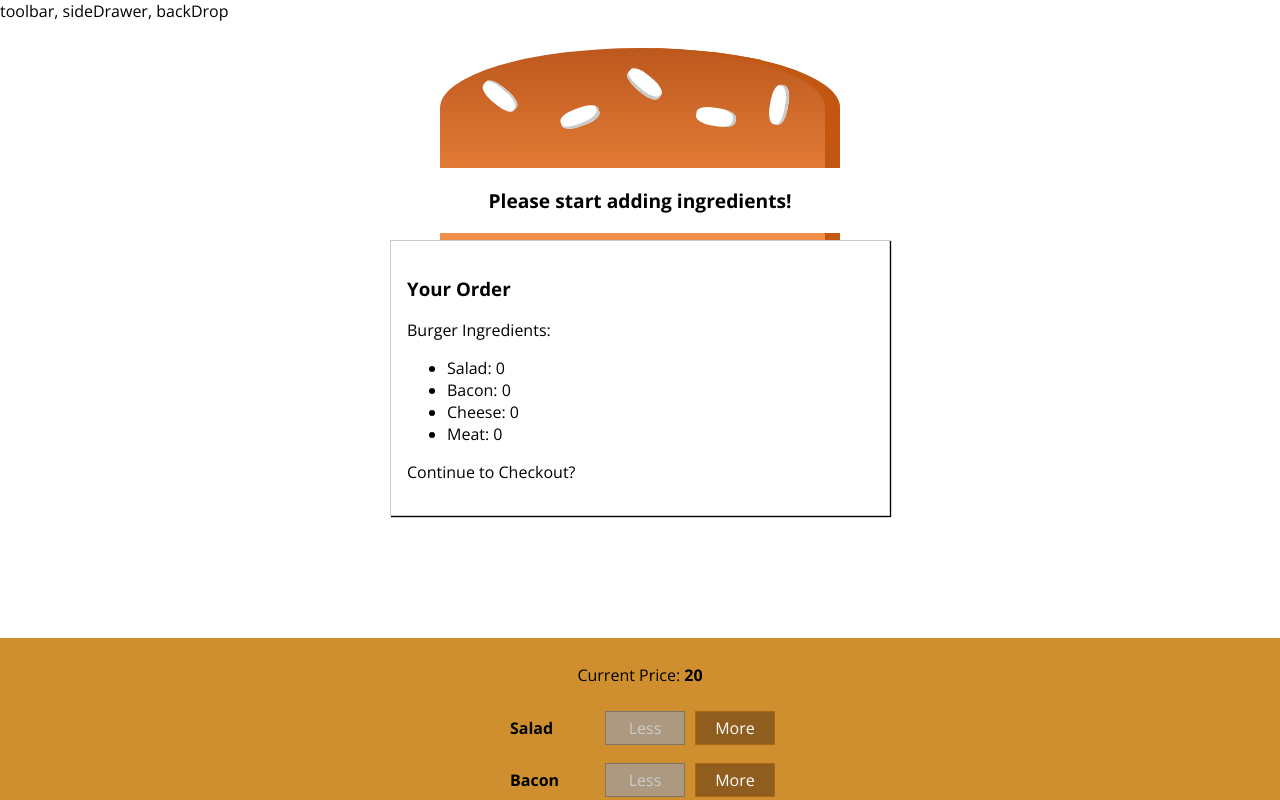
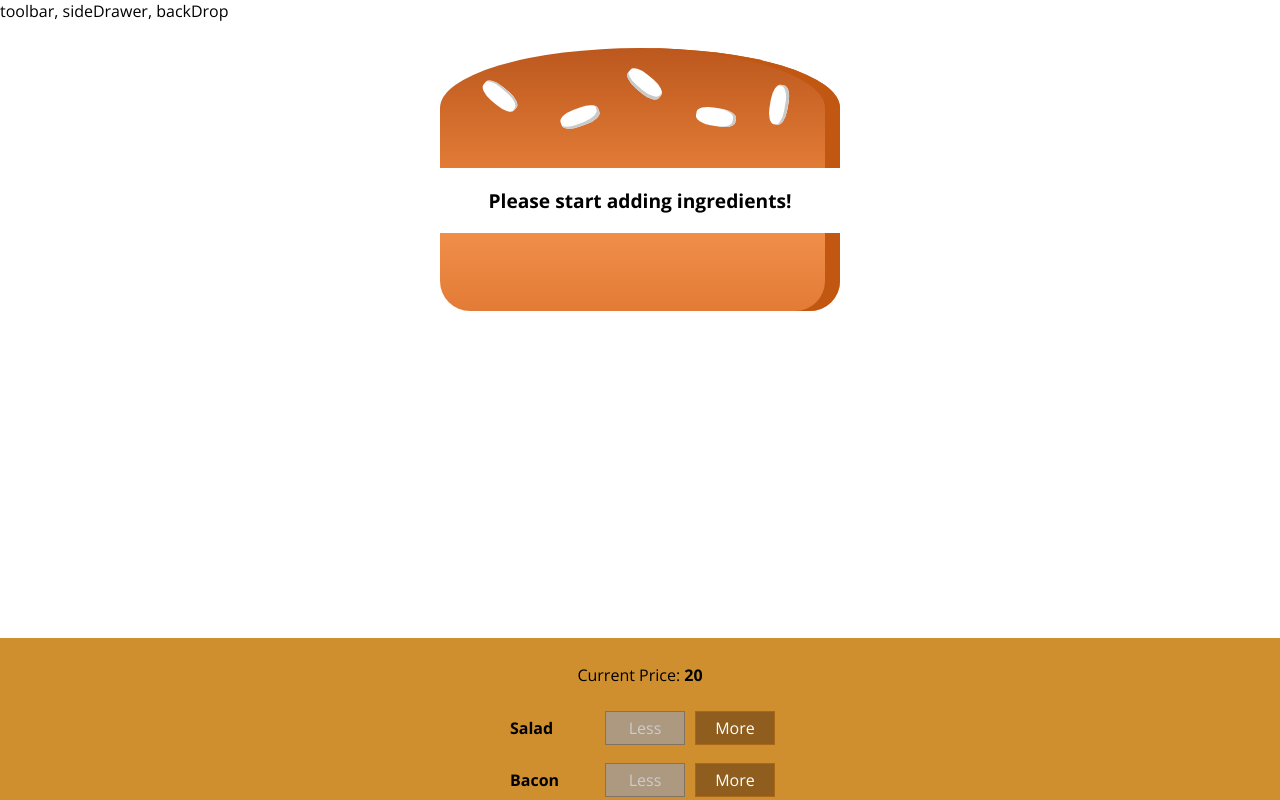
Before and after one commit to adityasethi06/burger-builder, a React app: page / in a window 1280 px wide. Shown: the top 800 px of the page. Built offline with nearby package versions, Linux system fonts and the light colour scheme.

Commit message:
showing order summary with animation

```diff
--- a/src/components/Burger/BuildControls/BuildControls.js
+++ b/src/components/Burger/BuildControls/BuildControls.js
@@ -21,7 +21,8 @@ const buildControls = (props) => (
             })}
             <button
                 className={classes.OrderButton}
-                disabled={!props.purchaseable}>ORDER NOW</button>
+                disabled={!props.purchaseable}
+                onClick={props.ordered}>ORDER NOW</button>
       </div>
 );
 
--- a/src/components/UI/Modal/Modal.js
+++ b/src/components/UI/Modal/Modal.js
@@ -2,7 +2,12 @@ import React from 'react';
 import classes from './Modal.css';
 
 const modal = (props) => (
-    <div className={classes.Modal}>
+    <div
+        className={classes.Modal}
+        style={{
+            transform: props.show ? 'translateY(0)' : 'translateY(-100vh)',
+            opacity: props.show ? '1': '0'
+        }}>
         {props.children}
     </div>
 );
--- a/src/containers/BurgerBuilder/BurgerBuilder.js
+++ b/src/containers/BurgerBuilder/BurgerBuilder.js
@@ -21,7 +21,8 @@ class BurgerBuilder extends Component {
         meat: 0
       },
       totalPrice: 20,
-      purchaseable: false
+      purchaseable: false,
+      purchasing: false
     }
 
     updatePurchaseState (ingredients) {
@@ -59,6 +60,9 @@ class BurgerBuilder extends Component {
       }
     }
 
+    purchaseHandler = () => {
+      this.setState({purchasing: true});
+    }
 
     render() {
       const disabledInfo = {
@@ -69,7 +73,7 @@ class BurgerBuilder extends Component {
       }
       return(
          <Aux>
-            <Modal>
+            <Modal show={this.state.purchasing}>
                 <OrderSummary ingredients={this.state.ingredients}/>
             </Modal>
             <Burger ingredients={this.state.ingredients}/>
@@ -78,6 +82,7 @@ class BurgerBuilder extends Component {
                 ingredientRemoved={this.removeIngredientHandler}
                 disabled={disabledInfo}
                 purchaseable={this.state.purchaseable}
+                ordered={this.purchaseHandler}
                 price={this.state.totalPrice}/>
          </Aux>
       );
```
